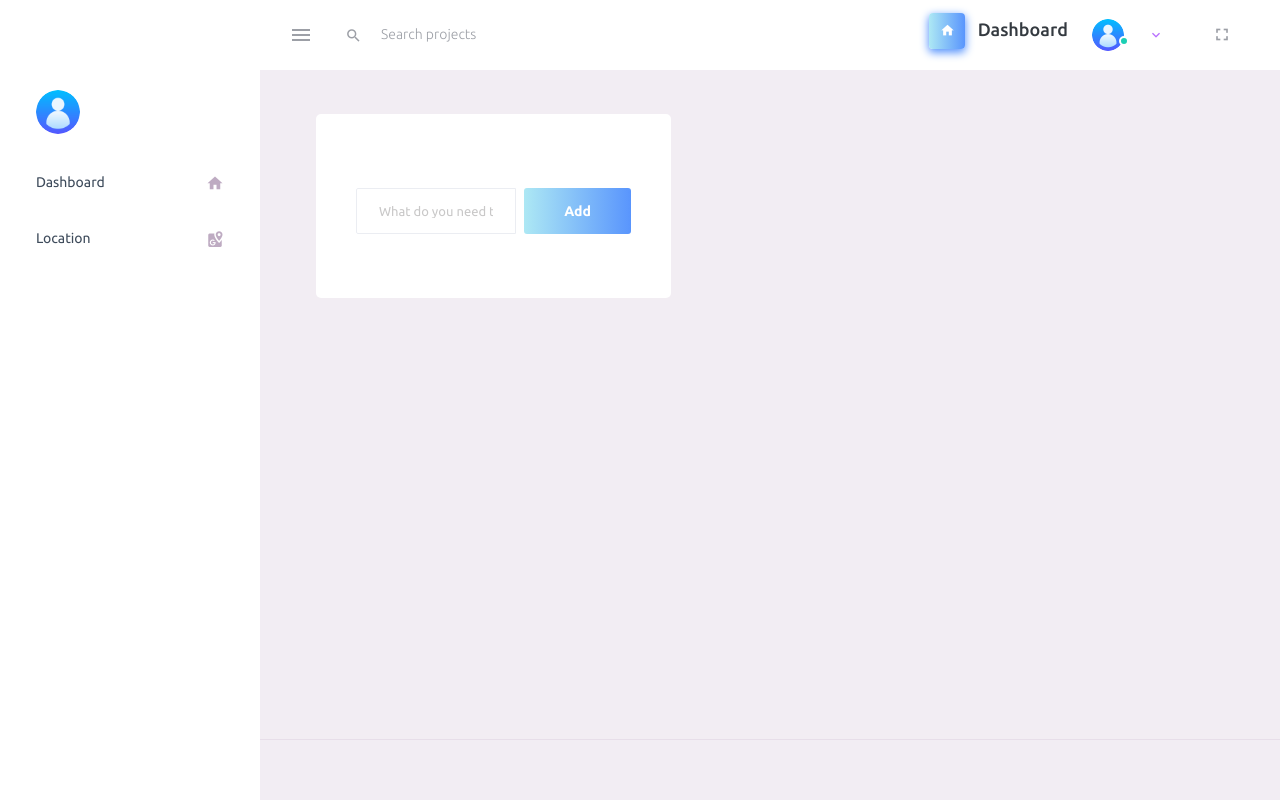
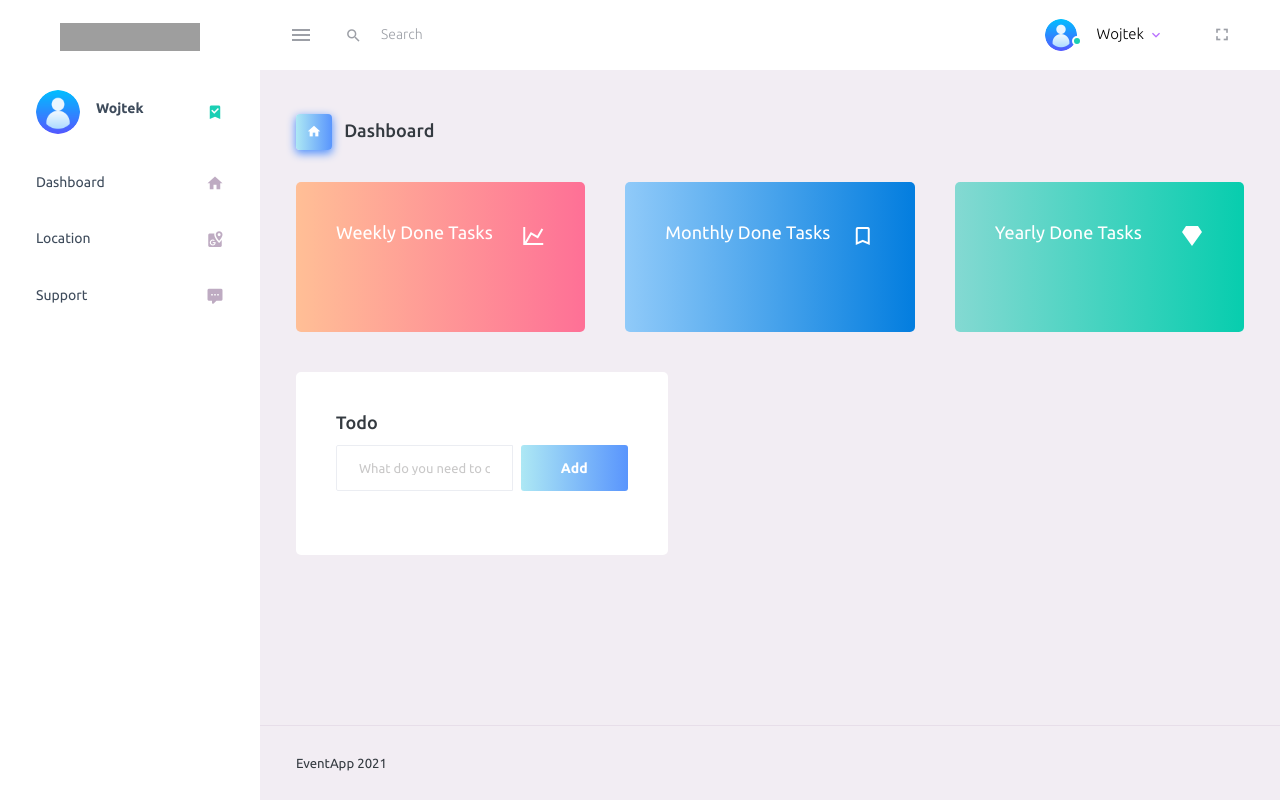
Before and after one commit to wojtekw0703/EventApp, a Flask app: template templates/userpage.html in a window 1280 px wide. Run offline with Flask 2, Linux system fonts and the light colour scheme; the template is opened without the code that fills it, so the values that code supplies are empty; grey boxes are pictures that could not be loaded.

Commit message:
UI update - statistics added, modified logo

```diff
--- a/app.py
+++ b/app.py
@@ -26,7 +26,7 @@ def start():
 
 @app.route('/userpage')
 def userpage():
-    return render_template("home.html")
+    return render_template("userpage.html")
 
 @app.route('/login', methods=['POST','GET'])
 def login():
--- a/templates/index.html
+++ b/templates/index.html
@@ -10,6 +10,7 @@
     <link rel="stylesheet" href="static/style.css" />
     <title>Sign in & Sign up Form</title>
     <style>
+
    .alert-danger {
     padding: 12px;
     border-radius: 7px;
@@ -26,14 +27,12 @@
       background-color: #26A65B;
       color: white;
 }
-
-
   </style>
-
   </head>
   <body>
 
     <div class="container">
+      <img src="static/img/logo.svg" style='position:absolute; top:0; right:0;'  width="250" height="100"/>
       <div class="forms-container">
         <div class="signin-signup">
           <form action="{{ url_for('login') }}" class="sign-in-form" method = "POST">
--- a/templates/userpage.html
+++ b/templates/userpage.html
@@ -23,7 +23,7 @@
       <!-- partial:partials/_navbar.html -->
       <nav class="navbar default-layout-navbar col-lg-12 col-12 p-0 fixed-top d-flex flex-row">
         <div class="text-center navbar-brand-wrapper d-flex align-items-center justify-content-center">
-          <!-- <a class="navbar-brand brand-logo" href="index.html"><img src="assets/images/logo.svg" alt="logo" /></a> -->
+          <a class="navbar-brand brand-logo" href="{{ url_for('userpage') }}"><img src="static/assets/images/logo.svg" alt="logo" /></a>
           <a class="navbar-brand brand-logo-mini" href="{{ url_for('userpage') }}"><img src="static/assets/images/logo-mini.svg" alt="logo" /></a>
         </div>
         <div class="navbar-menu-wrapper d-flex align-items-stretch">
@@ -36,30 +36,25 @@
                 <div class="input-group-prepend bg-transparent">
                   <i class="input-group-text border-0 mdi mdi-magnify"></i>
                 </div>
-                <input type="text" class="form-control bg-transparent border-0" placeholder="Search projects">
+                <input type="text" class="form-control bg-transparent border-0" placeholder="Search">
               </div>
             </form>
           </div>
 
           <ul class="navbar-nav navbar-nav-right">
-            <h3 class="page-title">
-              <span class="page-title-icon bg-gradient-primary text-white mr-2">
-                <i class="mdi mdi-home"></i>
-              </span> Dashboard
-            </h3>
             <li class="nav-item nav-profile dropdown">
               <a class="nav-link dropdown-toggle" id="profileDropdown" href="#" data-toggle="dropdown" aria-expanded="false">
                 <div class="nav-profile-img">
                   <img src="static/assets/images/faces/user.png" alt="image">
                   <span class="availability-status online"></span>
                 </div>
-
                 <div class="nav-profile-text">
-                  <p class="mb-1 text-black"></p>
+                  <p class="mb-1 text-black">Wojtek</p>
                 </div>
               </a>
               <div class="dropdown-menu navbar-dropdown" aria-labelledby="profileDropdown">
-                <a class="dropdown-item" href="#">
+                <div class="dropdown-divider"></div>
+                <a class="dropdown-item" href="{{ url_for('login') }}">
                   <i class="mdi mdi-logout mr-2 text-primary"></i> Sign out </a>
               </div>
             </li>
@@ -69,11 +64,10 @@
               </a>
             </li>
 
-
+          </ul>
           <button class="navbar-toggler navbar-toggler-right d-lg-none align-self-center" type="button" data-toggle="offcanvas">
             <span class="mdi mdi-menu"></span>
           </button>
-
         </div>
       </nav>
       <!-- partial -->
@@ -89,8 +83,9 @@
                   <!--change to offline or busy as needed-->
                 </div>
                 <div class="nav-profile-text d-flex flex-column">
-                  <span class="font-weight-bold mb-2">{{ name }}</span>
+                  <span class="font-weight-bold mb-2">Wojtek</span>
                 </div>
+                <i class="mdi mdi-bookmark-check text-success nav-profile-badge"></i>
               </a>
             </li>
             <li class="nav-item">
@@ -100,39 +95,75 @@
               </a>
             </li>
             <li class="nav-item">
-              <a class="nav-link" href="{{ url_for('userpage') }}">
+              <a class="nav-link" href="#">
                 <span class="menu-title">Location</span>
                 <i class="mdi mdi-google-maps menu-icon"></i>
               </a>
             </li>
+            <li class="nav-item">
+              <a class="nav-link" href="#">
+                <span class="menu-title">Support</span>
+                <i class="mdi mdi-comment-processing menu-icon"></i>
+              </a>
+            </li>
 
-            <li class="nav-item sidebar-actions">
-
-            </li>
           </ul>
         </nav>
-
         <!-- partial -->
         <div class="main-panel">
+          <div class="content-wrapper">
+            <div class="page-header">
+              <h3 class="page-title">
+                <span class="page-title-icon bg-gradient-primary text-white mr-2">
+                  <i class="mdi mdi-home"></i>
+                </span> Dashboard
+              </h3>
+            </div>
+            <div class="row">
+              <div class="col-md-4 stretch-card grid-margin">
+                <div class="card bg-gradient-danger card-img-holder text-white">
+                  <div class="card-body">
+                    <h4 class="font-weight-normal mb-3">Weekly Done Tasks <i class="mdi mdi-chart-line mdi-24px float-right"></i>
+                    </h4>
+                    <h2 class="mb-5"></h2>
+                    <h6 class="card-text"></h6>
+                  </div>
+                </div>
+              </div>
+              <div class="col-md-4 stretch-card grid-margin">
+                <div class="card bg-gradient-info card-img-holder text-white">
+                  <div class="card-body">
+                    <h4 class="font-weight-normal mb-3">Monthly Done Tasks <i class="mdi mdi-bookmark-outline mdi-24px float-right"></i>
+                    </h4>
+                    <h2 class="mb-5"></h2>
+                    <h6 class="card-text"></h6>
+                  </div>
+                </div>
+              </div>
+              <div class="col-md-4 stretch-card grid-margin">
+                <div class="card bg-gradient-success card-img-holder text-white">
+                  <div class="card-body">
 
-          <div class="content-wrapper">
-            <div class="row" id="proBanner">
-
-              <div class="col-12">
+                    <h4 class="font-weight-normal mb-3">Yearly Done Tasks <i class="mdi mdi-diamond mdi-24px float-right"></i>
+                    </h4>
+                    <h2 class="mb-5"></h2>
+                    <h6 class="card-text"></h6>
+                  </div>
+                </div>
               </div>
             </div>
-            <div class="page-header">
+            <div class="row">
+
               <div class="col-md-5 grid-margin stretch-card">
                 <div class="card">
                   <div class="card-body">
-                    <h4 class="card-title text-white">Todo</h4>
+                    <h4 class="card-title text-black">Todo</h4>
                     <div class="add-items d-flex">
                       <input type="text" class="form-control todo-list-input" placeholder="What do you need to do today?">
                       <button class="add btn btn-gradient-primary font-weight-bold todo-list-add-btn" id="add-task">Add</button>
                     </div>
                     <div class="list-wrapper">
                       <ul class="d-flex flex-column-reverse todo-list todo-list-custom">
-
                       </ul>
                     </div>
                   </div>
@@ -143,7 +174,7 @@
           <!-- content-wrapper ends -->
           <!-- partial:partials/_footer.html -->
           <footer class="footer">
-            <div class="container-fluid clearfix">
+            <div class="container-fluid clearfix"> EventApp 2021
             </div>
           </footer>
           <!-- partial -->
```
Also changed, not shown: static/style.css (+5 -5 lines), static/assets/images/logo.svg (added), static/img/logo.svg (added).
